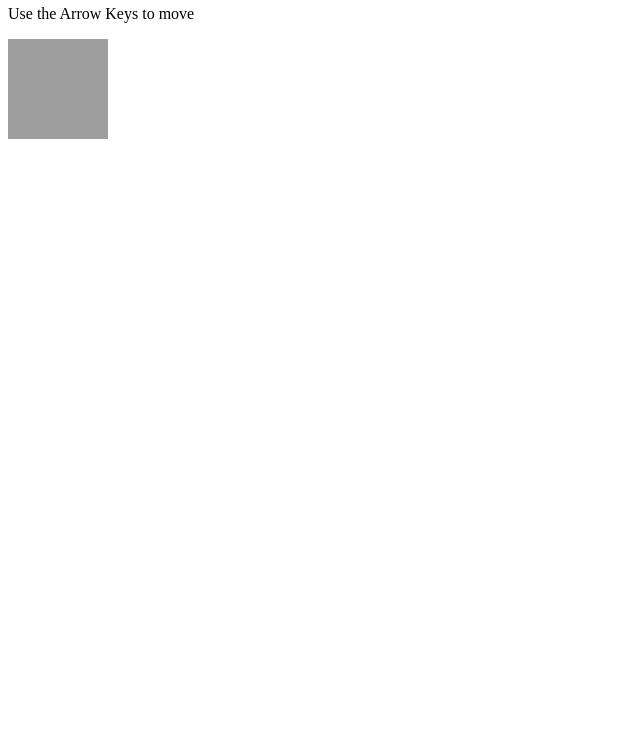
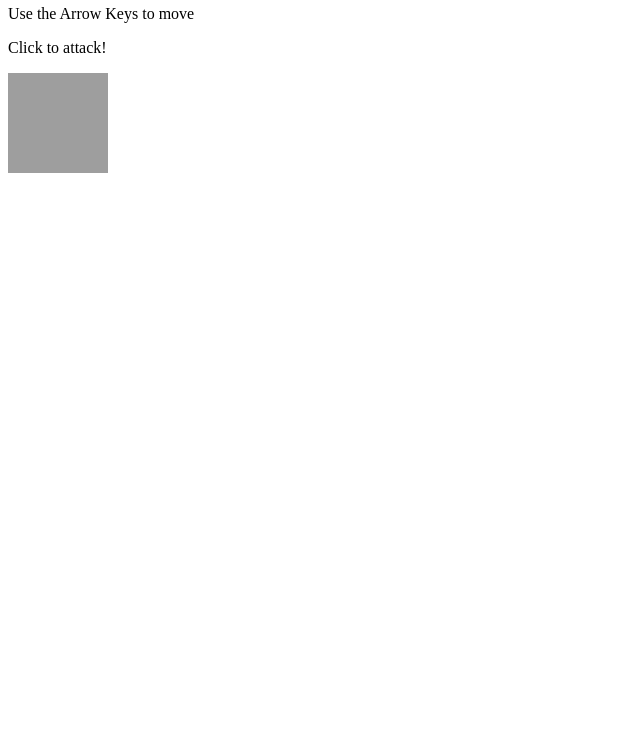
Before and after one commit to toussmajidi/toussmajidi-yahoo.com, a plain HTML site: page index.html in a window 1280 px wide. Shown: the part 50-800 px from the top of the page, without its empty margins (0-640 px from the left). Drawn offline with nearby package versions, Linux system fonts and the light colour scheme; grey boxes are pictures that could not be loaded.

Commit message:
Finished for real

```diff
--- a/index.html
+++ b/index.html
@@ -8,6 +8,7 @@
 <body>
     <h2>Animations</h2>
     <p>Use the Arrow Keys to move</p>
+    <p>Click to attack!</p>
     <img id = "img1" src="https://i.pinimg.com/originals/72/64/a7/7264a76e71082cc180dcf35520198f9e.png">
 
 
```
